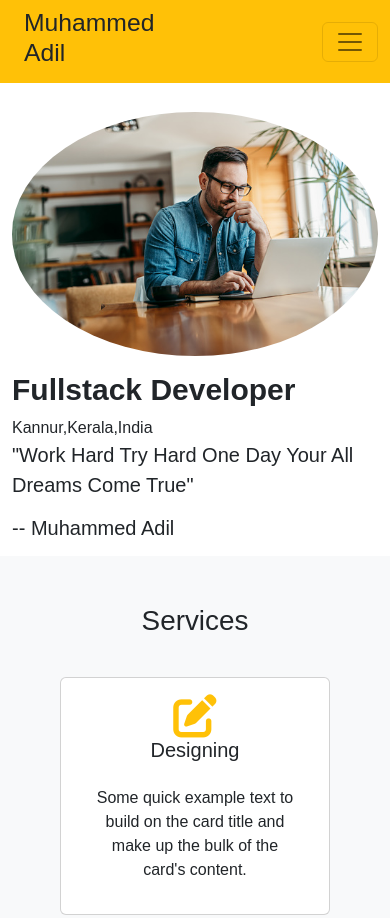
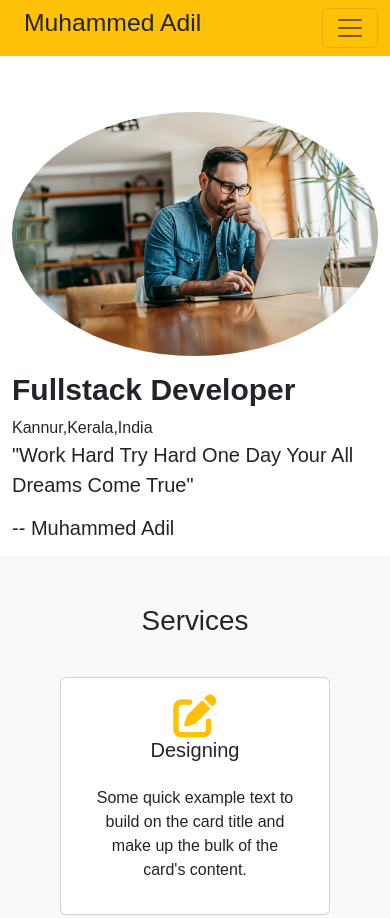
Before and after one commit to muhammedadil1024/personalweb, a plain HTML site: page index.html in a window 390 px wide. Shown: the top 918 px of the page. Drawn offline with nearby package versions, Linux system fonts and the light colour scheme.

Commit message:
scroll and nav

```diff
--- a/css/style.css
+++ b/css/style.css
@@ -1,5 +1,6 @@
 *{
     font-family: sans-serif;
+    scroll-behavior: smooth;
 }
 
 .navbar-nav{
--- a/index.html
+++ b/index.html
@@ -13,10 +13,10 @@
 <body>
     <header class="bg-warning pstn">
         <div class="row">
-            <div class="col-md-6 col-6">
+            <div class="col-md-6 col-7">
                 <h2 class="p-2 ps-4">Muhammed Adil</h2>
             </div>
-            <div class="col-md-6 col-6 my-auto">
+            <div class="col-md-6 col-5 my-auto">
                 <nav class="navbar navbar-expand-lg">
                     <div class="container-fluid">
                       <button class="navbar-toggler ms-auto" type="button" data-bs-toggle="collapse" data-bs-target="#navbarNavAltMarkup" aria-controls="navbarNavAltMarkup" aria-expanded="false" aria-label="Toggle navigation">
```
